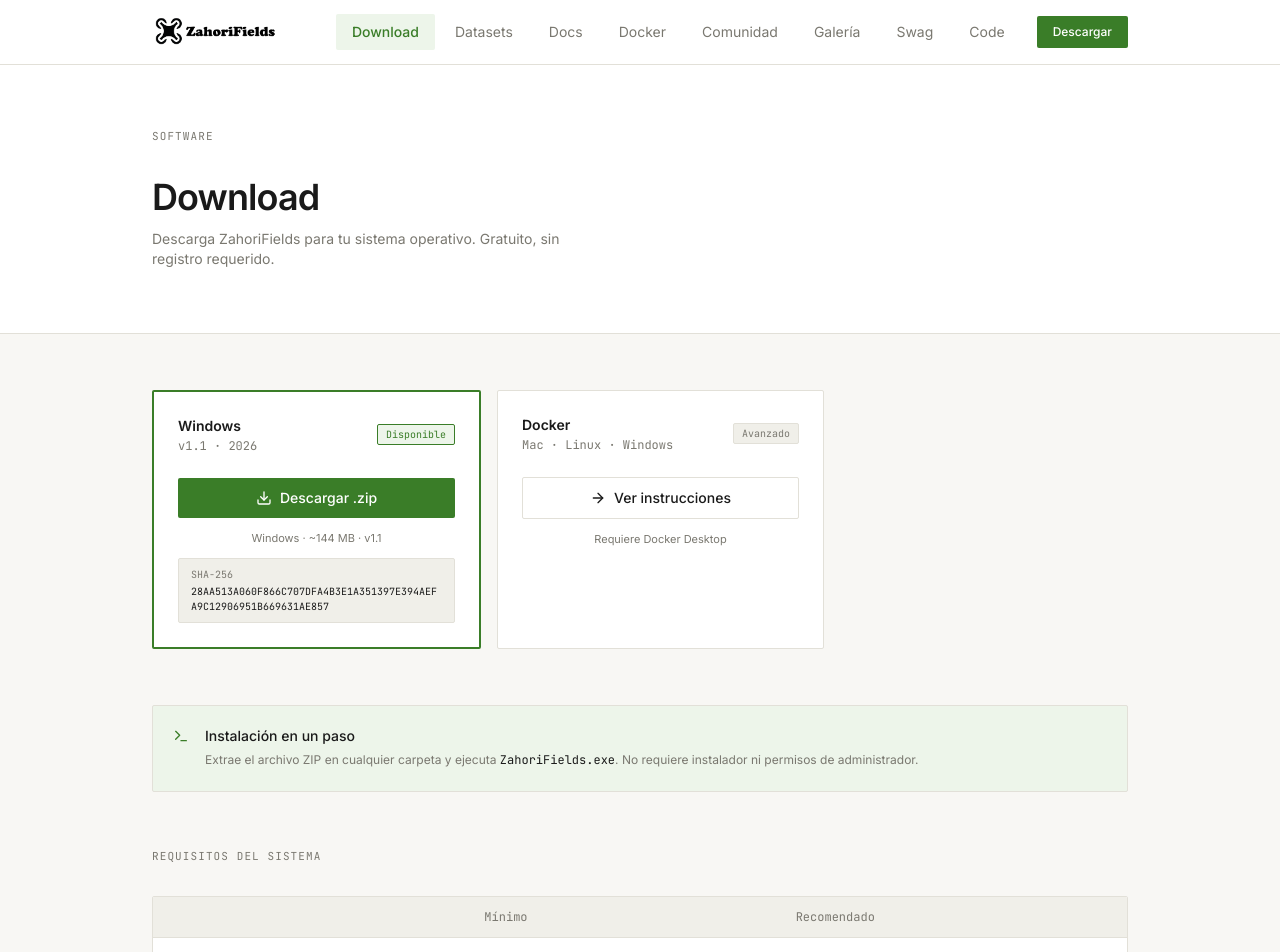
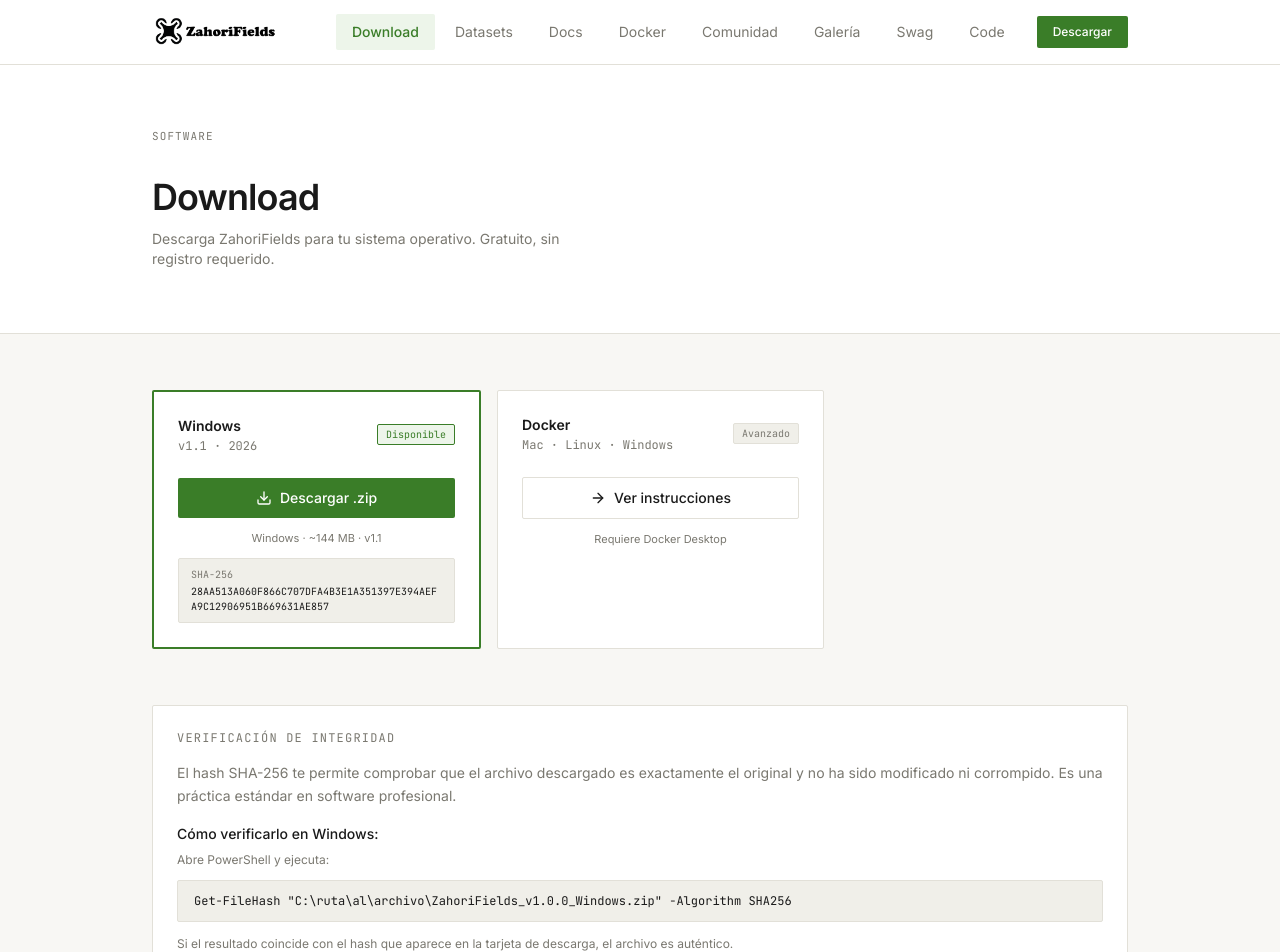
Before and after one commit to vacashot/zahorifields-web, a React (Vite) app: page /download in a window 1280 px wide. Shown: the top 952 px of the page. Built offline with nearby package versions, Linux system fonts and the light colour scheme.

Commit message:
Add integrity verification section to download page

```diff
--- a/src/pages/Download.jsx
+++ b/src/pages/Download.jsx
@@ -76,6 +76,22 @@
           </div>
         </div>
 
+        {/* Verificación de integridad */}
+        <div className="border border-border bg-white rounded-sm p-6 mb-14">
+          <p className="text-xs font-mono tracking-widest text-muted uppercase mb-4">Verificación de integridad</p>
+          <p className="text-sm text-muted leading-relaxed mb-4">
+            El hash SHA-256 te permite comprobar que el archivo descargado es exactamente el original y no ha sido modificado ni corrompido. Es una práctica estándar en software profesional.
+          </p>
+          <p className="text-sm font-medium text-text mb-2">Cómo verificarlo en Windows:</p>
+          <p className="text-xs text-muted mb-3">Abre PowerShell y ejecuta:</p>
+          <div className="bg-surface-2 border border-border rounded-sm px-4 py-3 mb-3">
+            <p className="font-mono text-xs text-text select-all">{'Get-FileHash "C:\\ruta\\al\\archivo\\ZahoriFields_v1.0.0_Windows.zip" -Algorithm SHA256'}</p>
+          </div>
+          <p className="text-xs text-muted leading-relaxed">
+            Si el resultado coincide con el hash que aparece en la tarjeta de descarga, el archivo es auténtico.
+          </p>
+        </div>
+
         {/* Nota */}
         <div className="border border-border bg-accent-light p-5 flex gap-4 mb-14 rounded-sm">
           <Terminal className="w-4 h-4 text-accent mt-0.5 shrink-0" />
```
